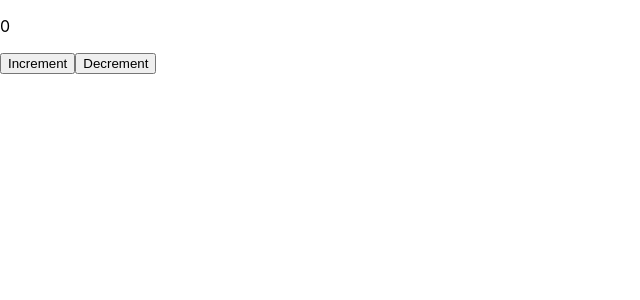
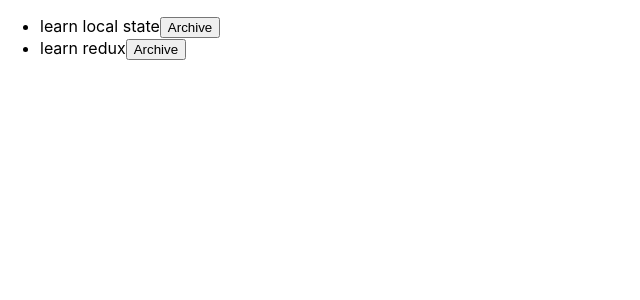
Before and after one commit to chesterheng/taming-state, a React (Create React App) app: page / in a window 1280 px wide. Shown: the top 300 px of the page, without its empty margins (0-640 px from the left). Built offline with nearby package versions, Linux system fonts and the light colour scheme.

Commit message:
07:HOC withArchive provide archive ability and List display items only

```diff
--- a/src/App.js
+++ b/src/App.js
@@ -1,8 +1,12 @@
 import React from "react";
-import CounterContainer from "./CounterContainer";
+import List from "./List";
 
+const list = [
+  { id: "0", name: "learn local state" },
+  { id: "1", name: "learn redux" }
+];
 const App = () => {
-  return <CounterContainer />;
+  return <List list={list} />;
 };
 
 export default App;
--- a/src/List.js
+++ b/src/List.js
@@ -1,14 +1,10 @@
-import React, { useState } from "react";
-import { byArchived } from "./Utils";
+import React from "react";
+import withArchive from "./withArchive";
 
-const List = ({ list }) => {
-  const [archivedItems, setArchivedItems] = useState([]);
-  const onArchive = id => setArchivedItems([...archivedItems, id]);
-  const filteredList = list.filter(byArchived(archivedItems));
-
+const List = ({ list, onArchive }) => {
   return (
     <ul>
-      {filteredList.map(item => (
+      {list.map(item => (
         <li key={item.id}>
           <span>{item.name}</span>
           <span>
@@ -21,4 +17,4 @@
     </ul>
   );
 };
-export default List;
+export default withArchive(List);
--- /dev/null
+++ b/src/withArchive.js
@@ -0,0 +1,15 @@
+import React, { useState } from "react";
+import { byArchived } from "./Utils";
+
+const withArchive = Component => {
+  const WithArchive = ({ list }) => {
+    const [archivedItems, setArchivedItems] = useState([]);
+    const onArchive = id => {
+      setArchivedItems([...archivedItems, id]);
+    };
+    const filteredList = list.filter(byArchived(archivedItems));
+    return <Component list={filteredList} onArchive={onArchive} />;
+  };
+  return WithArchive;
+};
+export default withArchive;
```
Also changed, not shown: src/ArchiveableList.js (added, +28 -0 lines).
